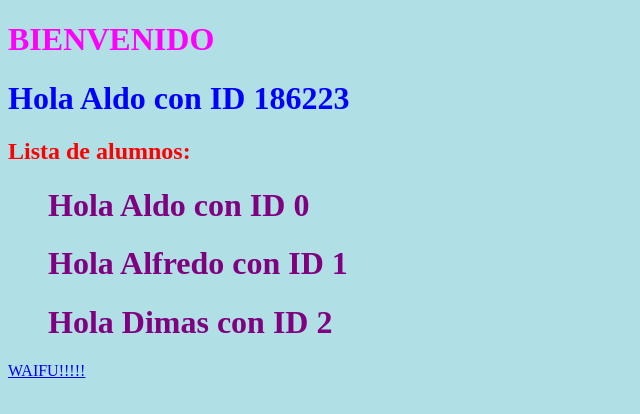
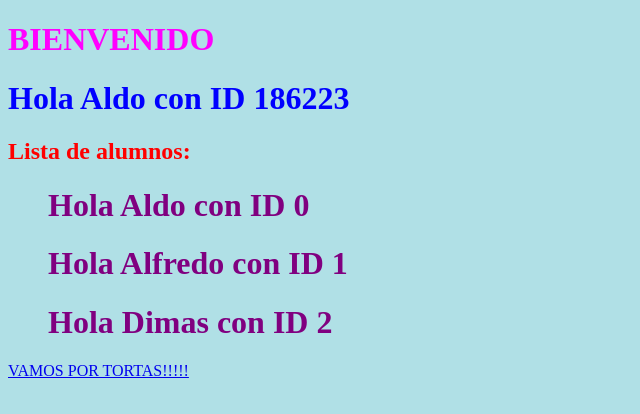
Before and after one commit to Cova97/React-app, a React app: page app/public/index.html in a window 1280 px wide. Shown: the whole page, without its empty margins (0-640 px from the left). Built offline with nearby package versions, Linux system fonts and the light colour scheme.

Commit message:
link
Modificaciones de links

```diff
--- a/app/public/index.html
+++ b/app/public/index.html
@@ -31,7 +31,7 @@
     <noscript>You need to enable JavaScript to run this app.</noscript>
     <div id="root"></div>
       <div>
-        <a href="https://vm.tiktok.com/ZMFYM7w3K/">WAIFU!!!!!</a>
+        <a href="https://www.facebook.com/BarclaysPuebla">VAMOS POR TORTAS!!!!!</a>
       </div>
     <!--
       This HTML file is a template.
--- a/app/src/index.js
+++ b/app/src/index.js
@@ -1,7 +1,6 @@
 import React from 'react';
 import ReactDOM from 'react-dom/client';
 import Alumno from "./comp/Alumno";
-
 
 const root = ReactDOM.createRoot(document.getElementById('root'));
 
```
